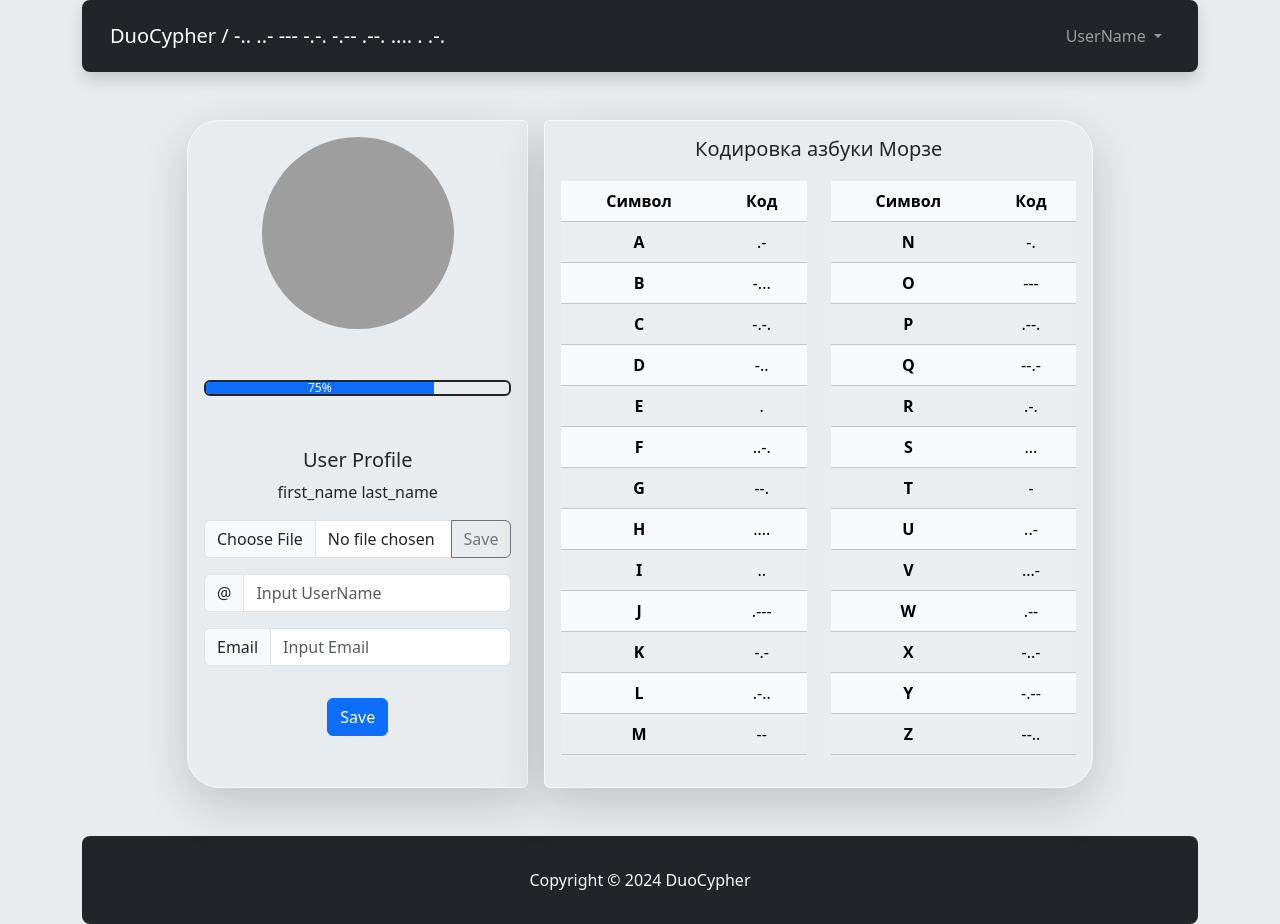
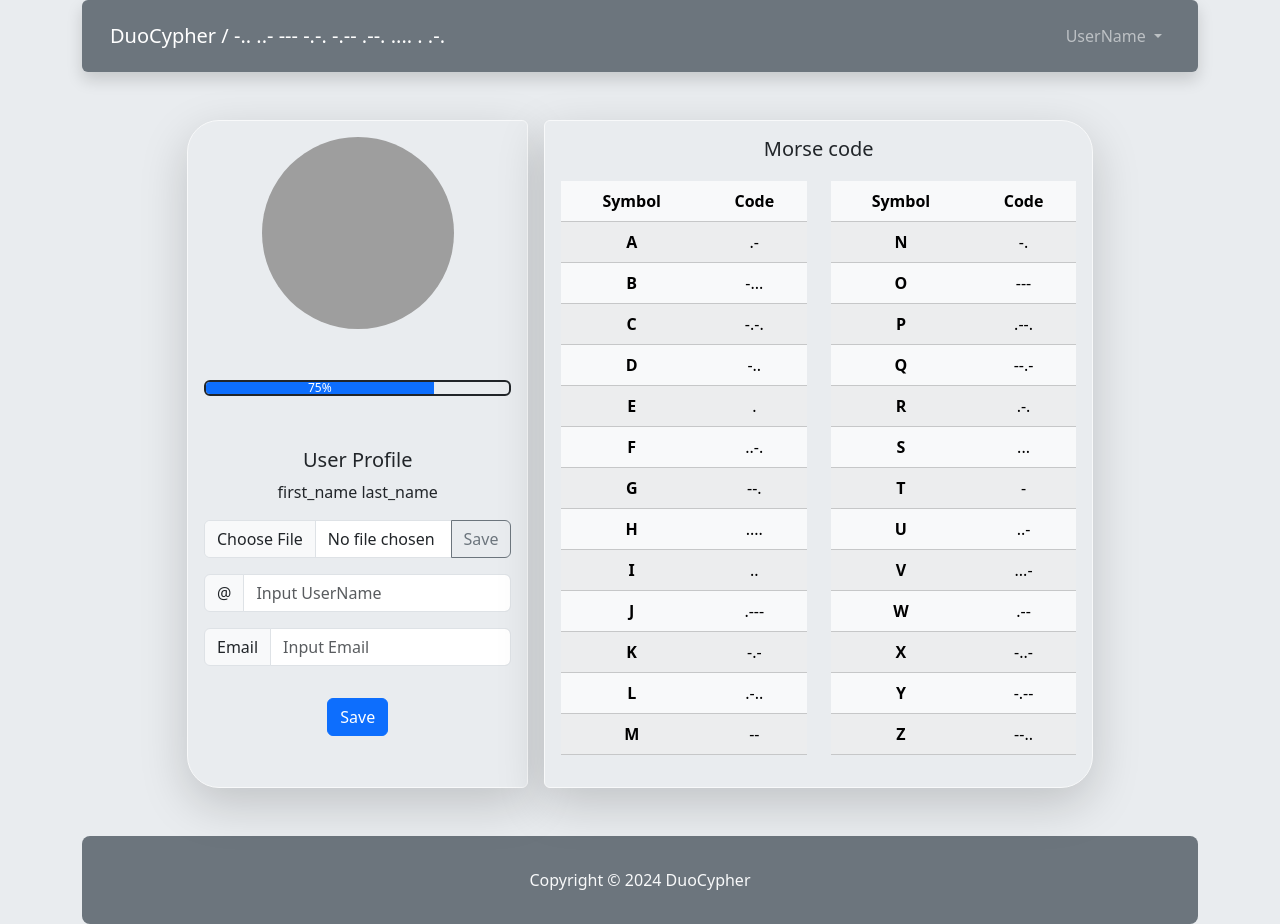
Before and after one commit to AksiLipe/project_practice, a Django app: page /about in a window 1280 px wide. Run offline with Django 5.2, Linux system fonts and the light colour scheme; grey boxes are pictures that could not be loaded.

Commit message:
Create profile.html

```diff
--- a/Practice/DuoCypher/templates/base.html
+++ b/Practice/DuoCypher/templates/base.html
@@ -9,15 +9,13 @@
           integrity="sha384-QWTKZyjpPEjISv5WaRU9OFeRpok6YctnYmDr5pNlyT2bRjXh0JMhjY6hW+ALEwIH" crossorigin="anonymous">
 </head>
 
-<body class="bg-dark text-light d-flex flex-column min-vh-100">
+<body class="bg-body-secondary text-light d-flex flex-column min-vh-100">
 <div class="container">
 
     {% include "navbar.html" %}
 
     {% block content %}{% endblock %}
 
-
-    <!--Main-->
     <div class="">
         <div class="row mt-5">
             <div class="col-md-12 d-flex justify-content-center">
@@ -64,7 +62,7 @@
             </div>
         </div>
 
-        <!-- Модальное окно -->
+        <div class="modal fade" id="exampleModal" tabindex="-1" aria-labelledby="exampleModalLabel" aria-hidden="true">
         <div class="modal fade" id="exampleModal" tabindex="-1" aria-labelledby="exampleModalLabel" aria-hidden="true">
             <div class="modal-dialog">
                 <div class="modal-content bg-dark">
--- a/Practice/DuoCypher/templates/footer.html
+++ b/Practice/DuoCypher/templates/footer.html
@@ -1,5 +1,4 @@
-<!--Footer-->
-<footer class="footer mt-5 mb py-3 bg-dark rounded-3">
+<footer class="footer mt-5 mb py-3 bg-secondary rounded-3">
     <div class="container pb-3 pt-3">
         <p class="text-center mb-0 text-light">Copyright &copy; 2024 DuoCypher</p>
     </div>
--- a/Practice/DuoCypher/templates/navbar.html
+++ b/Practice/DuoCypher/templates/navbar.html
@@ -1,5 +1,4 @@
-<!--Navbar-->
-<nav class="navbar navbar-expand-lg navbar-dark bg-dark shadow  p-3 mb-5 rounded-3">
+<nav class="navbar navbar-expand-lg navbar-dark bg-secondary shadow  p-3 mb-5 rounded">
     <div class="container">
         <a class="navbar-brand" href="/">
             DuoCypher / -.. ..- --- -.-. -.-- .--. .... . .-.
--- a/Practice/DuoCypher/templates/profile.html
+++ b/Practice/DuoCypher/templates/profile.html
@@ -14,7 +14,7 @@
         <div class="card shadow-lg rounded-end rounded-5 border-light bg-body-secondary" style="width: 28rem;">
 
             <div class="card-body text-center">
-                <img src="https://psv4.userapi.com/c909618/u856186717/docs/d9/6abbc8437db0/014.png?extra=om9iXAoEl65sQMNsXFeUfaIFqRIH3-iPmzpMSWBYqr52RBBrEEQ-rdVuIsX121hmZfuBgBj17N7-CtI7z5w6RYwHhUYklOMSYDBOEcLdE8z9DlZp93RRdaQkiZs1UZ05QUn5usrhcn-McvkBbpz0iT-cuw"
+                <img src="https://koshka.top/uploads/posts/2021-12/1639387906_2-koshka-top-p-izobrazhenie-kotenka-2.jpg"
                      class="rounded-circle mx-auto" style="width: 12rem; height: 12rem;" alt="...">
             </div>
 
@@ -54,14 +54,14 @@
         </div>
         <div class="card shadow-sm rounded-start rounded-5 border-light shadow-lg bg-body-secondary" style="width: 45rem;">
             <div class="card-body text-center">
-                <h5 class="card-title">Кодировка азбуки Морзе</h5>
+                <h5 class="card-title">Morse code</h5>
                 <div class="row" style="margin-top: 20px;">
                     <div class="col-6">
                         <table class="table table-hover table-striped table-light">
                             <thead>
                             <tr>
-                                <th scope="col">Символ</th>
-                                <th scope="col">Код</th>
+                                <th scope="col">Symbol</th>
+                                <th scope="col">Code</th>
                             </tr>
                             </thead>
                             <tbody>
@@ -124,8 +124,8 @@
                         <table class="table table-hover table-striped table-light">
                             <thead>
                             <tr>
-                                <th scope="col">Символ</th>
-                                <th scope="col">Код</th>
+                                <th scope="col">Symbol</th>
+                                <th scope="col">Code</th>
                             </tr>
                             </thead>
                             <tbody>
@@ -188,6 +188,7 @@
             </div>
         </div>
     </div>
+
     {% include "footer.html" %}
 </div>
 
```
Also changed, not shown: Practice/DuoCypher/templates/about.html (deleted, +0 -22 lines), Practice/DuoCypher/templates/index.html (+0 -8 lines).
